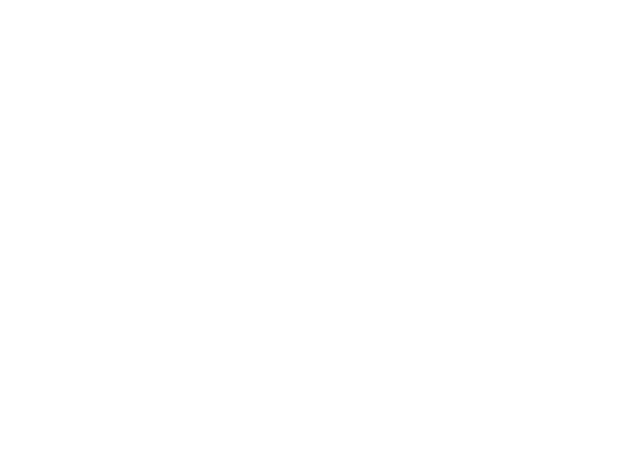
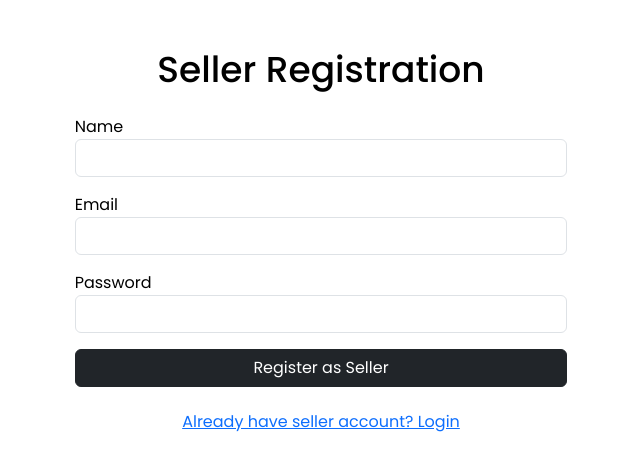
Before and after one commit to Atul-yadav09/Headphone-Hub, a React (Vite) app in the folder headphone-website/: page /seller-register in a window 1280 px wide. Before the commit this address had no page. Shown: the top 470 px of the page, without its empty margins (319-959 px from the left). Built offline with nearby package versions, Linux system fonts and the light colour scheme.

Commit message:
Add seller registration route

```diff
--- a/headphone-website/src/App.jsx
+++ b/headphone-website/src/App.jsx
@@ -1,7 +1,7 @@
 
 
 import React from "react";
-import { BrowserRouter, Routes, Route, Navigate } from "react-router-dom";
+import { BrowserRouter, Routes, Route, Navigate, } from "react-router-dom";
 import Cart from "./pages/home/Cart";
 import Home from "./pages/home/Home";
 import SellerLogin from "./pages/home/SellerLogin";
@@ -10,6 +10,7 @@ import Checkout from "./pages/home/Checkout";
 import Orders from "./pages/home/Orders";
 import Login from "./pages/home/Login";
 import Register from "./pages/home/Register";
+import SellerRegister from "./pages/home/SellerRegister";
 
 
 function ProtectedRoute({ children }) {
@@ -46,6 +47,10 @@ function App() {
                     path="/"
                     element={<Home />}
                 />
+                <Route
+                    path="/seller-register"
+                    element={<SellerRegister />}
+                />
 
                 {/* Seller Login */}
                 <Route
--- a/headphone-website/src/pages/home/SellerLogin.jsx
+++ b/headphone-website/src/pages/home/SellerLogin.jsx
@@ -99,6 +99,13 @@ function SellerLogin() {
                         >
                             Login
                         </button>
+                        <button
+                            type="button"
+                            className="btn btn-link w-100 mt-3"
+                            onClick={() => navigate("/seller-register")}
+                        >
+                            New Seller? Register here
+                        </button>
 
                     </form>
 
--- /dev/null
+++ b/headphone-website/src/pages/home/SellerRegister.jsx
@@ -0,0 +1,119 @@
+import React, { useState } from "react";
+import { useNavigate } from "react-router-dom";
+
+function SellerRegister() {
+    const navigate = useNavigate();
+
+    const [name, setName] = useState("");
+    const [email, setEmail] = useState("");
+    const [password, setPassword] = useState("");
+
+    const handleRegister = async (e) => {
+        e.preventDefault();
+
+        try {
+            const response = await fetch(
+                "https://headphone-hub.onrender.com/api/auth/seller/register",
+                {
+                    method: "POST",
+                    headers: {
+                        "Content-Type": "application/json",
+                    },
+                    body: JSON.stringify({
+                        name,
+                        email,
+                        password,
+                    }),
+                }
+            );
+
+            const data = await response.json();
+
+            if (!data.success) {
+                alert(data.message);
+                return;
+            }
+
+            alert("Seller registration successful ✅");
+
+            navigate("/seller-login");
+
+        } catch (error) {
+            console.log("Registration error:", error);
+            alert(error.message);
+        }
+    };
+
+    return (
+        <div className="container mt-5">
+            <div className="row justify-content-center">
+                <div className="col-md-5">
+
+                    <h2 className="text-center mb-4">
+                        Seller Registration
+                    </h2>
+
+                    <form onSubmit={handleRegister}>
+
+                        <div className="mb-3">
+                            <label>Name</label>
+                            <input
+                                type="text"
+                                className="form-control"
+                                value={name}
+                                onChange={(e) =>
+                                    setName(e.target.value)
+                                }
+                                required
+                            />
+                        </div>
+
+                        <div className="mb-3">
+                            <label>Email</label>
+                            <input
+                                type="email"
+                                className="form-control"
+                                value={email}
+                                onChange={(e) =>
+                                    setEmail(e.target.value)
+                                }
+                                required
+                            />
+                        </div>
+
+                        <div className="mb-3">
+                            <label>Password</label>
+                            <input
+                                type="password"
+                                className="form-control"
+                                value={password}
+                                onChange={(e) =>
+                                    setPassword(e.target.value)
+                                }
+                                required
+                            />
+                        </div>
+
+                        <button
+                            type="submit"
+                            className="btn btn-dark w-100"
+                        >
+                            Register as Seller
+                        </button>
+
+                    </form>
+
+                    <button
+                        className="btn btn-link w-100 mt-3"
+                        onClick={() => navigate("/seller-login")}
+                    >
+                        Already have seller account? Login
+                    </button>
+
+                </div>
+            </div>
+        </div>
+    );
+}
+
+export default SellerRegister;
```
Also changed, not shown: 2 other files (tests, documents, lock files or other folders).
